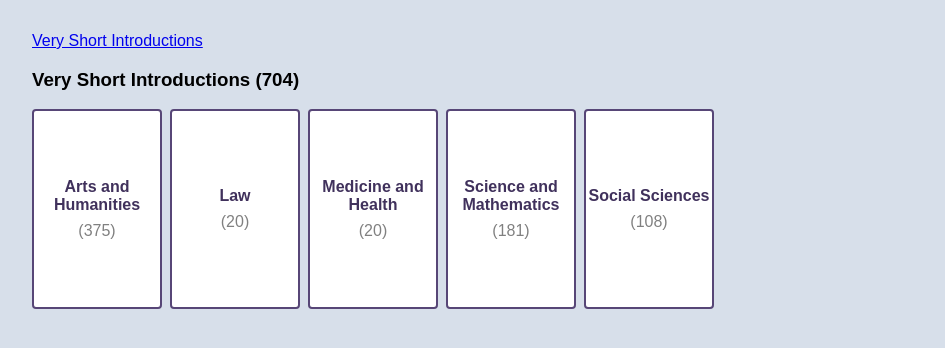
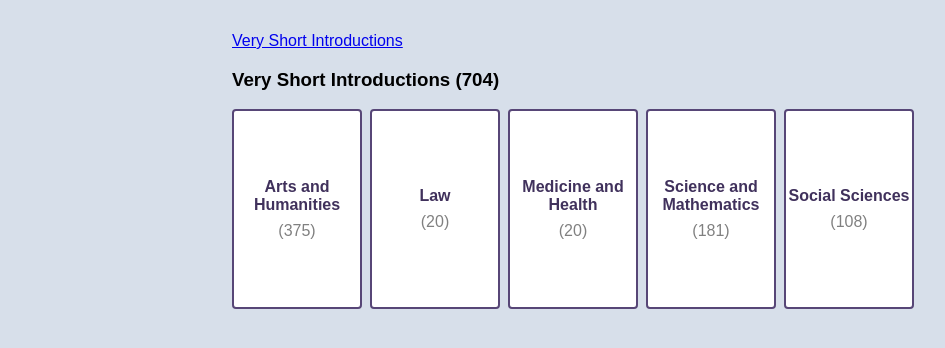
Before and after one commit to karugamo/very-short-introductions, a Svelte app: page / in a window 1280 px wide. Shown: the top 348 px of the page, without its empty margins (8-953 px from the left). Built offline with nearby package versions, Linux system fonts and the light colour scheme.

Commit message:
Fixed width for desktop

```diff
--- a/src/App.svelte
+++ b/src/App.svelte
@@ -50,6 +50,7 @@
 </script>
 
 <main>
+  <section class="content">
     {#each path as subject}
       <a href="#{subject.subjectId}">{subject.name}</a
       >{#if currentSubject !== subject}<span class="separator">> </span>{/if}
@@ -57,6 +58,7 @@
     {#key currentSubject}
       <Subject tree={currentSubject} {onSelectSubject} />
     {/key}
+  </section>
 </main>
 
 <style>
@@ -64,7 +66,15 @@
     margin: 0 0.5em;
   }
 
+  @media (min-width: 800px) {
+    .content {
+      width: 800px;
+    }
+  }
+
   main {
     margin: 32px;
+    display: flex;
+    justify-content: center;
   }
 </style>
--- a/src/Subject.svelte
+++ b/src/Subject.svelte
@@ -72,6 +72,7 @@
     text-align: center;
     align-items: center;
     cursor: pointer;
+
   }
 
   .image {
```
Lines whose indentation alone changed are shown as unchanged.
